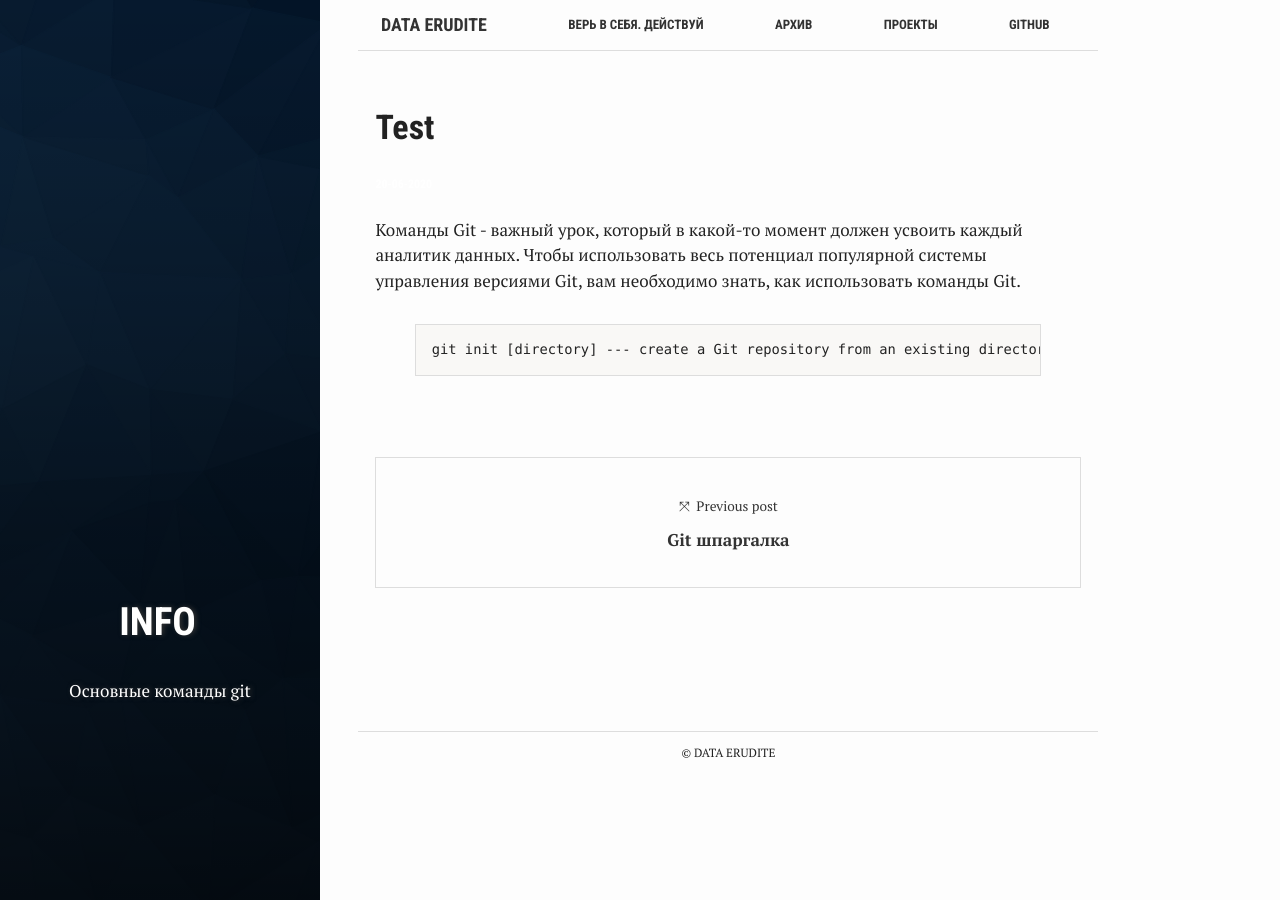
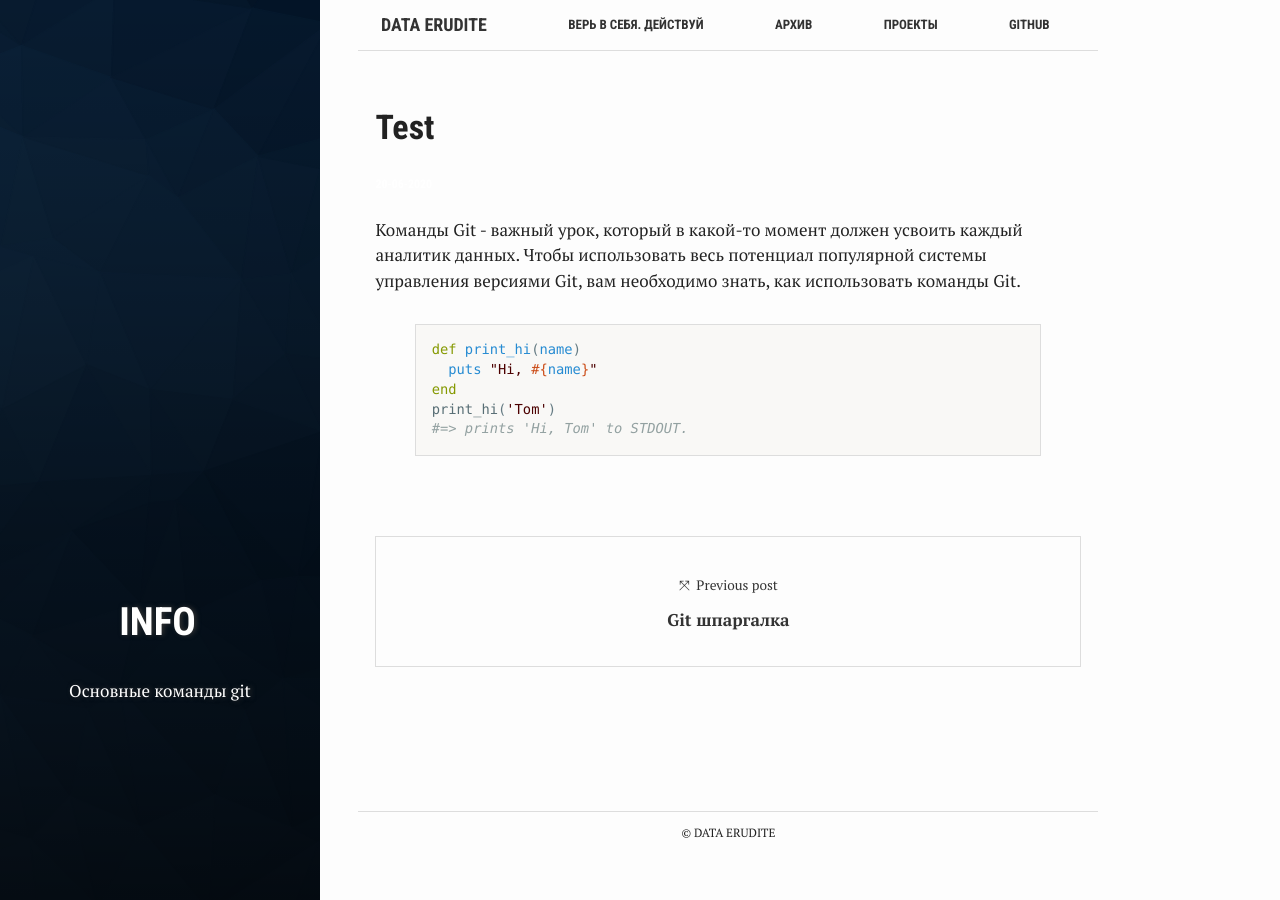
Before and after one commit to p1aton/p1aton.github.io, a Jekyll site: the page built from _posts/2020-06-20-test.md, in a window 1280 px wide. Built offline with Jekyll 4.4.1, drawn with Linux system fonts in a browser that asks for light colours.

Commit message:
Update 2020-06-20-test.md

```diff
--- a/_posts/2020-06-20-test.md
+++ b/_posts/2020-06-20-test.md
@@ -13,6 +13,10 @@ tags: ['Info']
 
 Команды Git - важный урок, который в какой-то момент должен усвоить каждый аналитик данных. Чтобы использовать весь потенциал популярной системы управления версиями Git, вам необходимо знать, как использовать команды Git.
 
-{% highlight git %}
-git init [directory] --- create a Git repository from an existing directory
+{% highlight ruby %}
+def print_hi(name)
+  puts "Hi, #{name}"
+end
+print_hi('Tom')
+#=> prints 'Hi, Tom' to STDOUT.
 {% endhighlight %}
```
